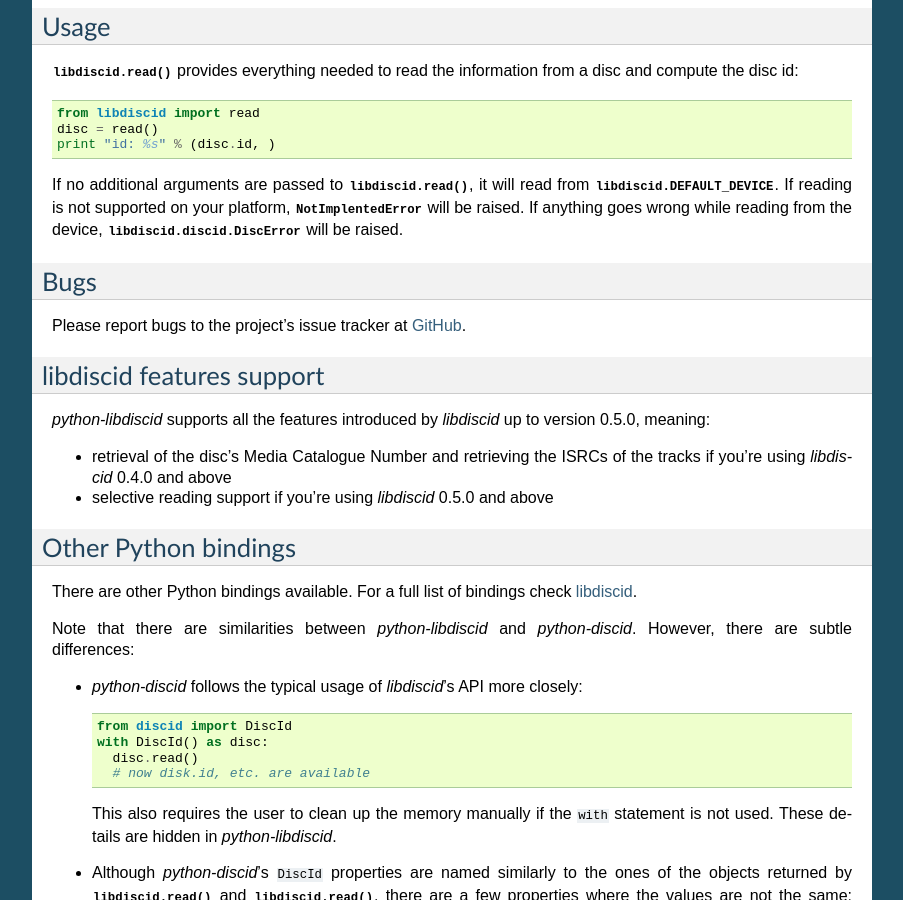
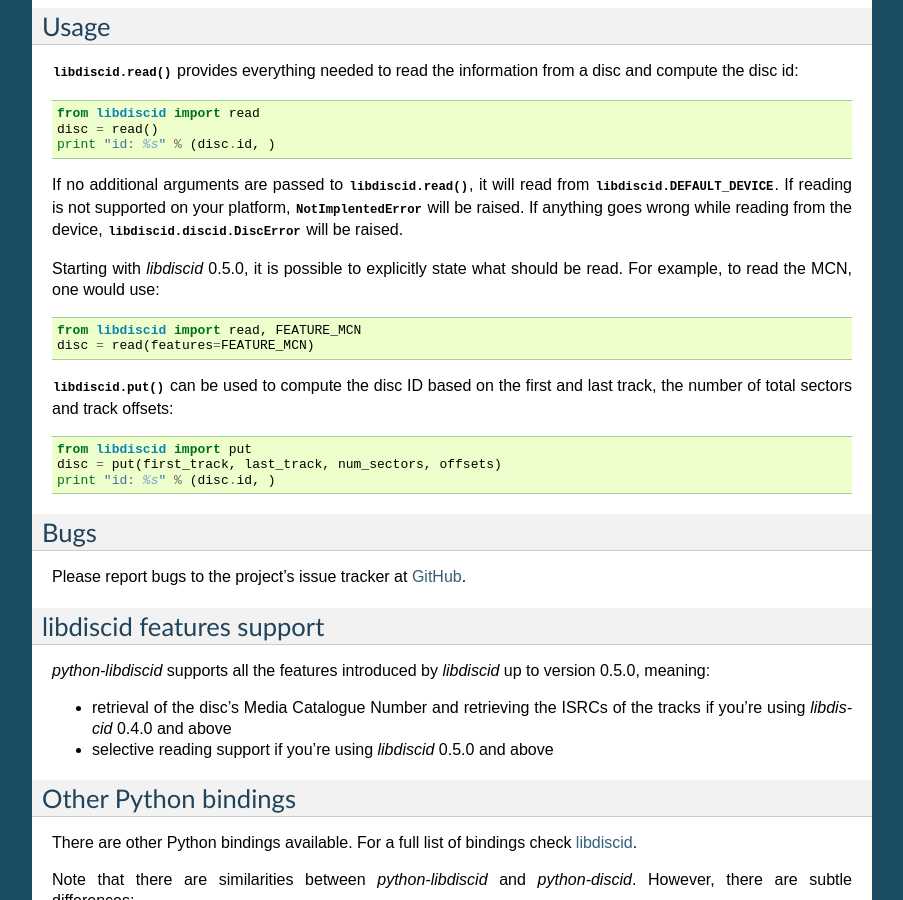
Before and after one commit to sebastinas/python-libdiscid, a Sphinx documentation site: the page built from docs/source/index.rst, in a window 1280 px wide and 900 px high, scrolled down 1054 px. Shown: the whole window, without its empty margins (198-1101 px from the left). Built offline with Sphinx 7.4.7, drawn with Linux system fonts in a browser that asks for light colours.

Commit message:
More examples

```diff
--- a/docs/source/index.rst
+++ b/docs/source/index.rst
@@ -70,6 +70,19 @@
 wrong while reading from the device, :exc:`libdiscid.discid.DiscError` will
 be raised.
 
+Starting with `libdiscid` 0.5.0, it is possible to explicitly state what should
+be read. For example, to read the MCN, one would use::
+
+ from libdiscid import read, FEATURE_MCN
+ disc = read(features=FEATURE_MCN)
+
+:func:`libdiscid.put` can be used to compute the disc ID based on the first and
+last track, the number of total sectors and track offsets::
+
+ from libdiscid import put
+ disc = put(first_track, last_track, num_sectors, offsets)
+ print "id: %s" % (disc.id, )
+
 Bugs
 ----
 
```
